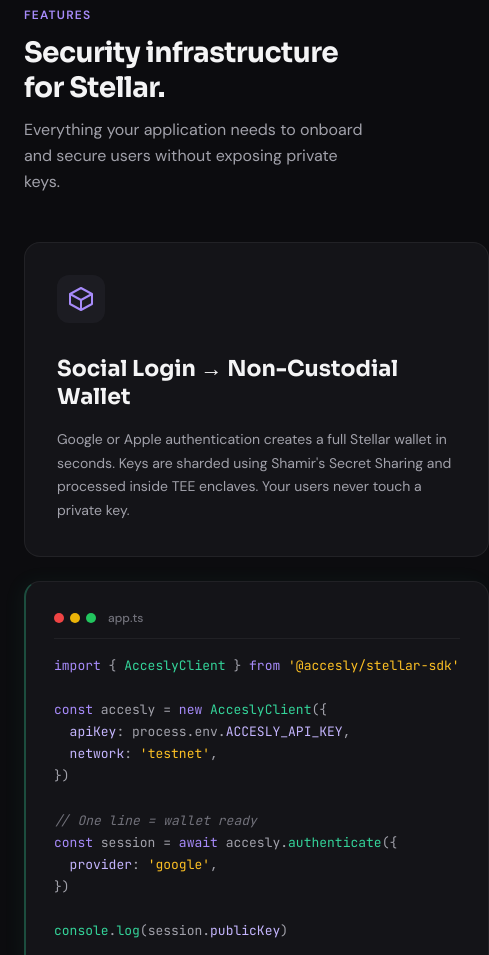
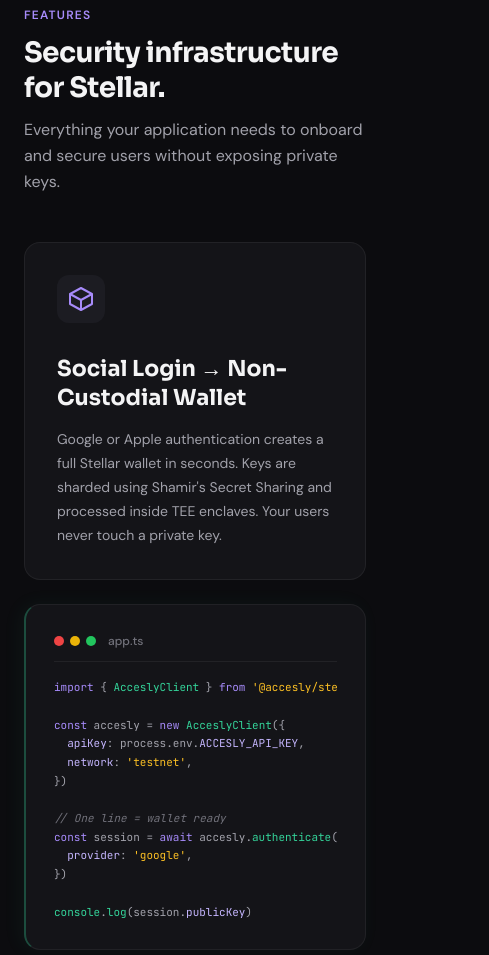
Before and after one commit to daniellagart4-sys/Accesly, an Astro site in the folder Frontend/: page / in a window 390 px wide. Shown: the part 1247-2202 px from the top of the page, 489 px wide, since content can reach past the window. Built offline with nearby package versions, Linux system fonts and the light colour scheme; Astro itself is replaced by a stand-in of ours; no server answers.

Commit message:
Fix features section overflow on mobile
Add min-width: 0 and overflow: hidden to grid items,
max-width: 100% on code block, smaller font on mobile.

```diff
--- a/Frontend/src/pages/index.astro
+++ b/Frontend/src/pages/index.astro
@@ -854,6 +854,7 @@
   grid-template-columns: 1fr 1fr;
   gap: 24px;
   margin-bottom: 24px;
+  min-width: 0;
 }
 .feat-desc-card {
   background: var(--bg2);
@@ -864,6 +865,8 @@
   flex-direction: column;
   justify-content: center;
   gap: 16px;
+  min-width: 0;
+  overflow: hidden;
 }
 .feat-desc-title {
   font-family: 'Sora', sans-serif;
@@ -875,6 +878,7 @@
   font-size: 14px;
   color: var(--tx2);
   line-height: 1.7;
+  word-break: break-word;
 }
 .features-grid {
   display: grid;
@@ -883,6 +887,8 @@
 }
 .feat-code-card {
   grid-column: auto;
+  min-width: 0;
+  overflow: hidden;
 }
 .feat-card {
   background: var(--bg2);
@@ -928,6 +934,7 @@
   line-height: 1.7;
   overflow-x: auto;
   color: var(--tx2);
+  max-width: 100%;
 }
 .feat-code code {
   font-family: inherit;
@@ -1402,6 +1409,13 @@
   }
   .hero-title {
     font-size: 28px;
+  }
+  .feat-code {
+    font-size: 11px;
+  }
+  .feat-desc-card,
+  .feat-code-card {
+    max-width: 100%;
   }
   .phone-frame {
     width: 240px;
```
